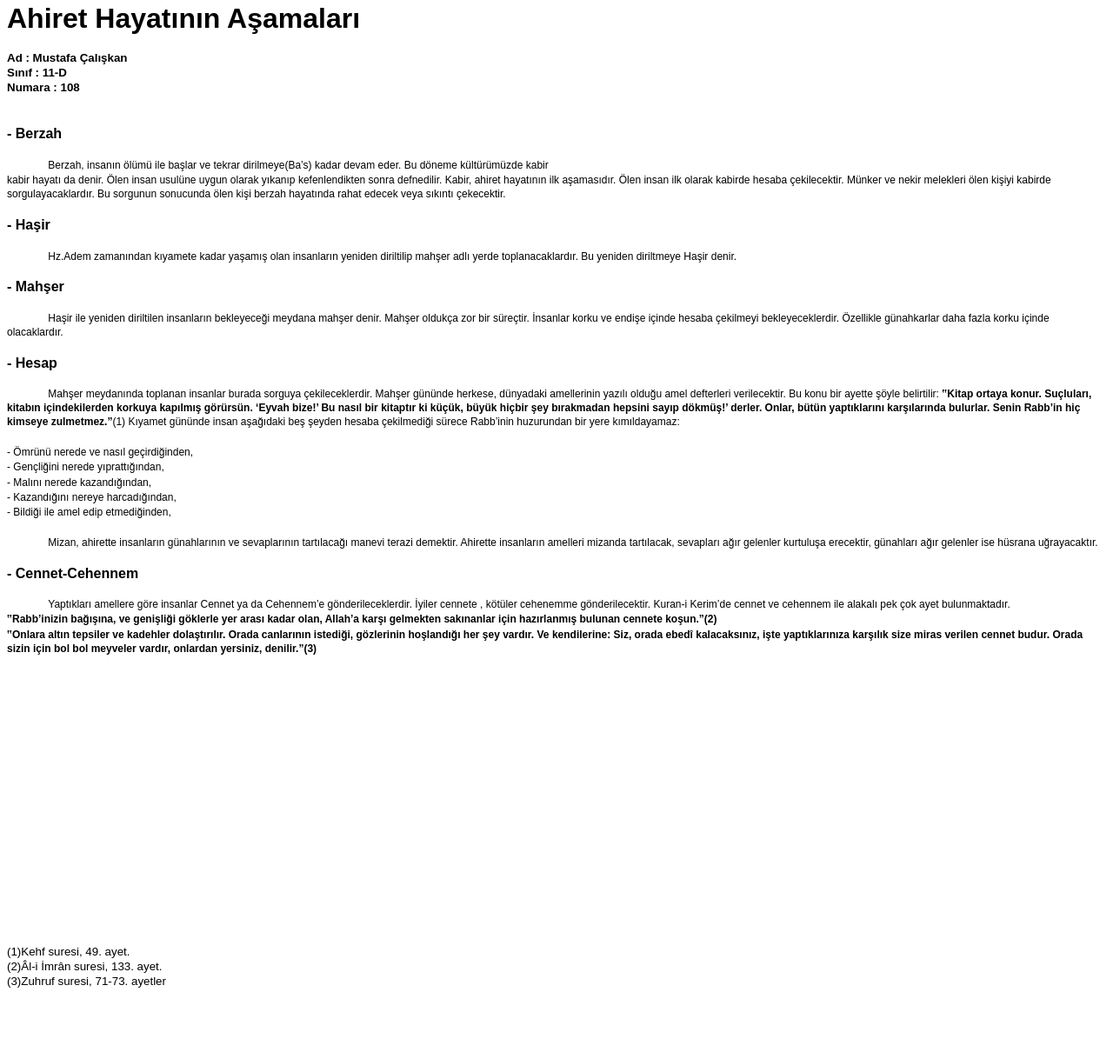
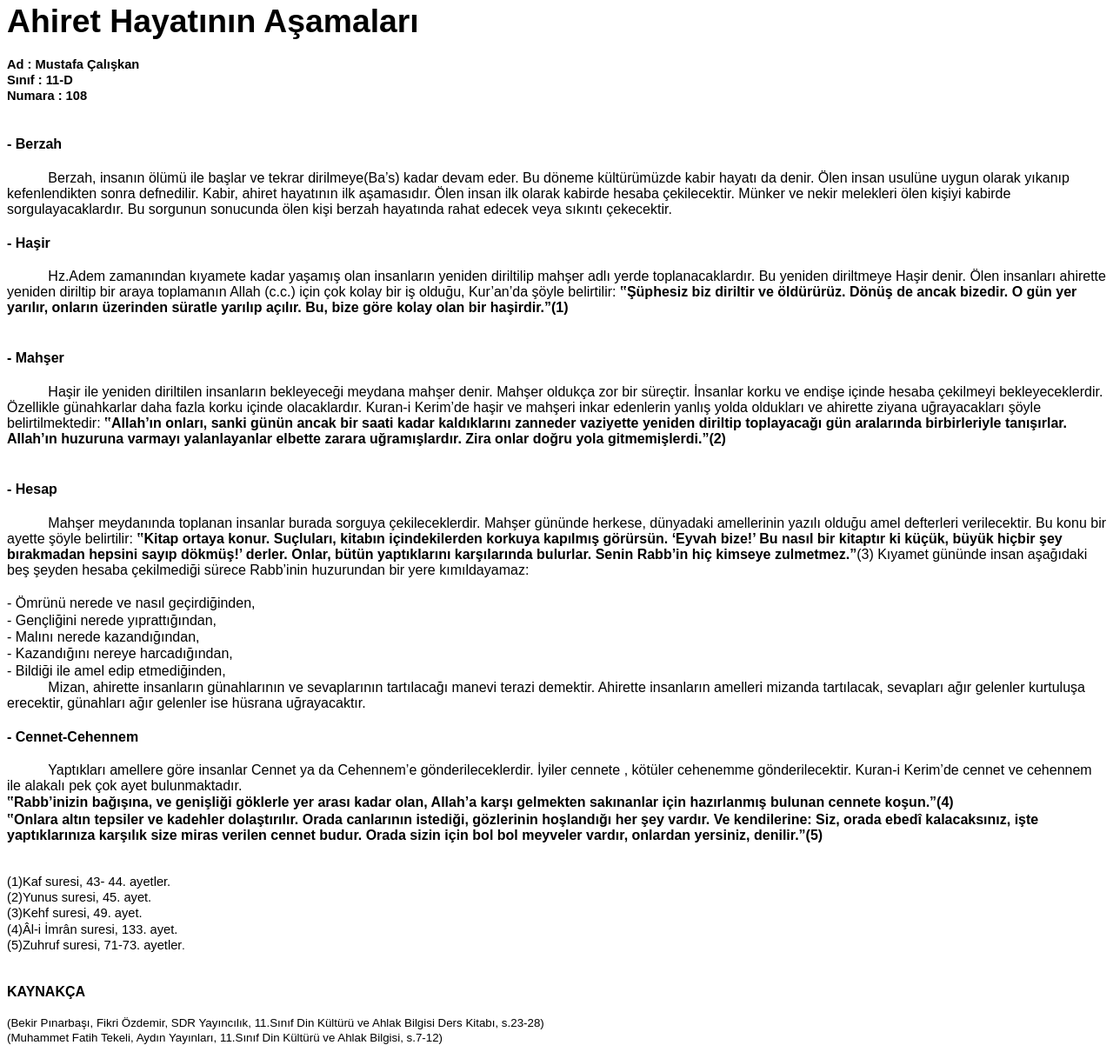
Before and after one commit to musfay/musfay.github.io, a plain HTML site: page ahirethayatininasamalari.html in a window 1280 px wide. Shown: the part 5-1215 px from the top of the page at 87% size. Before the commit the page ends 1150 px from the top, so only its background shows below. Drawn offline with Linux system fonts and the light colour scheme.

Commit message:
din perf

```diff
--- a/ahirethayatininasamalari.html
+++ b/ahirethayatininasamalari.html
@@ -62,11 +62,12 @@ border:none;
 page-break-after:always;
 }
 .tm5 {
+font-size:28.0pt;
 font-family:"Arial";
 font-weight:bold;
 }
 .tm6 {
-font-size:24.0pt;
+font-size:11.0pt;
 font-family:"Arial";
 font-weight:bold;
 }
@@ -80,111 +81,101 @@ margin-left:0.0pt;
 text-indent:35.5pt;
 }
 .tm9 {
-font-size:9.0pt;
+font-size:12.0pt;
 font-family:"Arial";
 }
 .tm10 {
-font-size:9.0pt;
+border:none;
+}
+.tm11 {
 font-family:"Arial";
 font-weight:bold;
 }
-.tm11 {
-border:none;
-}
 .tm12 {
-font-size:16.0pt;
-font-weight:bold;
+font-family:"Arial";
 }
 .tm13 {
-font-family:"Ubuntu";
-font-weight:bold;
+font-size:11.0pt;
+font-family:"Arial";
 }
 .tm14 {
 font-size:11.0pt;
-font-family:"Ubuntu";
-font-weight:bold;
+font-family:"Basic Roman";
 }
 .tm15 {
-font-size:16.0pt;
-font-family:"Ubuntu";
-font-weight:bold;
-}
-.tm16 {
-font-family:"Arial";
+font-family:"Basic Roman";
 }
 
 </style>
 </head>
 <body>
-<p class="Normal"><strong><span class="tm5"></span><span class="tm6">Ahiret Hayat&#305;n&#305;n A&#351;amalar&#305;</span></strong></p>
-<p class="Normal"><strong><span class="tm5">&#160;</span></strong></p>
-<p class="Normal"><strong><span class="tm5">Ad : Mustafa &Ccedil;al&#305;&#351;kan </span></strong></p>
-<p class="Normal"><strong><span class="tm5">S&#305;n&#305;f : 11-D</span></strong></p>
-<p class="Normal"><strong><span class="tm5">Numara : 108</span></strong></p>
-<p class="Normal"><strong><span class="tm5">&#160;</span></strong></p>
-<p class="Normal"><strong><span class="tm5">&#160;</span></strong></p>
-<p class="Normal"><strong><span class="tm5"></span><span class="tm7">- Berzah</span><span class="tm5"> </span></strong></p>
+<p class="Normal"><strong><span class="tm5">Ahiret Hayat&#305;n&#305;n A&#351;amalar&#305;</span></strong></p>
+<p class="Normal"><strong><span class="tm6">&#160;</span></strong></p>
+<p class="Normal"><strong><span class="tm6">Ad : Mustafa &Ccedil;al&#305;&#351;kan </span></strong></p>
+<p class="Normal"><strong><span class="tm6">S&#305;n&#305;f : 11-D</span></strong></p>
+<p class="Normal"><strong><span class="tm6">Numara : 108</span></strong></p>
+<p class="Normal"><strong><span class="tm6">&#160;</span></strong></p>
+<p class="Normal"><strong><span class="tm6">&#160;</span></strong></p>
+<p class="Normal"><strong><span class="tm7">- Berzah </span></strong></p>
 <p class="Normal tm8"><span class="tm9">&#160;</span></p>
-<p class="Normal tm8"><span class="tm9">Berzah, insan&#305;n &ouml;l&uuml;m&uuml; ile ba&#351;lar ve tekrar dirilmeye(Ba&#8217;s) kadar devam eder. Bu d&ouml;neme k&uuml;lt&uuml;r&uuml;m&uuml;zde kabir </span></p>
-<p class="Normal"><span class="tm9">kabir hayat&#305; da denir. &Ouml;len insan usul&uuml;ne uygun olarak y&#305;kan&#305;p kefenlendikten sonra defnedilir. Kabir, ahiret hayat&#305;n&#305;n ilk a&#351;amas&#305;d&#305;r.
-&Ouml;len insan ilk olarak kabirde hesaba &ccedil;ekilecektir. M&uuml;nker ve nekir melekleri &ouml;len ki&#351;iyi kabirde sorgulayacaklard&#305;r. Bu sorgunun sonucunda &ouml;len ki&#351;i berzah hayat&#305;nda rahat edecek
-veya s&#305;k&#305;nt&#305; &ccedil;ekecektir. </span></p>
+<p class="Normal tm8"><span class="tm9">Berzah, insan&#305;n &ouml;l&uuml;m&uuml; ile ba&#351;lar ve tekrar dirilmeye(Ba&#8217;s) kadar devam eder. Bu d&ouml;neme k&uuml;lt&uuml;r&uuml;m&uuml;zde kabir hayat&#305; da denir.
+&Ouml;len insan usul&uuml;ne uygun olarak y&#305;kan&#305;p kefenlendikten sonra defnedilir. Kabir, ahiret hayat&#305;n&#305;n ilk a&#351;amas&#305;d&#305;r. &Ouml;len insan ilk olarak kabirde hesaba &ccedil;ekilecektir. M&uuml;nker
+ve nekir melekleri &ouml;len ki&#351;iyi kabirde sorgulayacaklard&#305;r. Bu sorgunun sonucunda &ouml;len ki&#351;i berzah hayat&#305;nda rahat edecek veya s&#305;k&#305;nt&#305; &ccedil;ekecektir. </span></p>
 <p class="Normal"><span class="tm9">&#160;</span></p>
-<p class="Normal"><strong><span class="tm5"></span><span class="tm7">- Ha&#351;ir</span></strong></p>
+<p class="Normal"><strong><span class="tm7">- Ha&#351;ir</span></strong></p>
 <p class="Normal tm8"><span class="tm9">&#160;</span></p>
-<p class="Normal tm8"><span class="tm9">Hz.Adem zaman&#305;ndan k&#305;yamete kadar ya&#351;am&#305;&#351; olan insanlar&#305;n yeniden diriltilip mah&#351;er adl&#305; yerde toplanacaklard&#305;r. Bu yeniden diriltmeye Ha&#351;ir
-denir.</span></p>
+<p class="Normal tm8"><strong><span class="tm7"></span></strong><span class="tm9">Hz.Adem zaman&#305;ndan k&#305;yamete kadar ya&#351;am&#305;&#351; olan insanlar&#305;n yeniden diriltilip mah&#351;er adl&#305; yerde toplanacaklard&#305;r.
+Bu yeniden diriltmeye Ha&#351;ir denir. &Ouml;len insanlar&#305; ahirette yeniden diriltip bir araya toplaman&#305;n Allah (c.c.) i&ccedil;in &ccedil;ok kolay bir i&#351; oldu&#287;u, Kur&#8217;an&#8217;da &#351;&ouml;yle
+belirtilir: </span><strong><span class="tm7">&#8223;&#350;&uuml;phesiz biz diriltir ve &ouml;ld&uuml;r&uuml;r&uuml;z. D&ouml;n&uuml;&#351; de ancak bizedir. O g&uuml;n yer yar&#305;l&#305;r, onlar&#305;n &uuml;zerinden s&uuml;ratle
+yar&#305;l&#305;p a&ccedil;&#305;l&#305;r. Bu, bize g&ouml;re kolay olan bir ha&#351;irdir.&#8221;(1)</span></strong></p>
 <p class="Normal tm8"><span class="tm9">&#160;</span></p>
-<p class="Normal"><strong><span class="tm5"></span><span class="tm7">- Mah&#351;er</span></strong></p>
 <p class="Normal tm8"><span class="tm9">&#160;</span></p>
-<p class="Normal tm8"><span class="tm9">Ha&#351;ir ile yeniden diriltilen insanlar&#305;n bekleyece&#287;i meydana mah&#351;er denir. Mah&#351;er olduk&ccedil;a zor bir s&uuml;re&ccedil;tir. &#304;nsanlar korku ve endi&#351;e
-i&ccedil;inde hesaba &ccedil;ekilmeyi bekleyeceklerdir. &Ouml;zellikle g&uuml;nahkarlar daha fazla korku i&ccedil;inde olacaklard&#305;r.</span></p>
+<p class="Normal"><strong><span class="tm7">- Mah&#351;er</span></strong></p>
+<p class="Normal tm8"><span class="tm9">&#160;</span></p>
+<p class="Normal tm8"><strong><span class="tm7"></span></strong><span class="tm9">Ha&#351;ir ile yeniden diriltilen insanlar&#305;n bekleyece&#287;i meydana mah&#351;er denir. Mah&#351;er olduk&ccedil;a zor bir s&uuml;re&ccedil;tir.
+&#304;nsanlar korku ve endi&#351;e i&ccedil;inde hesaba &ccedil;ekilmeyi bekleyeceklerdir. &Ouml;zellikle g&uuml;nahkarlar daha fazla korku i&ccedil;inde olacaklard&#305;r. Kuran-i Kerim&#8217;de ha&#351;ir ve mah&#351;eri
+inkar edenlerin yanl&#305;&#351; yolda olduklar&#305; ve ahirette ziyana u&#287;rayacaklar&#305; &#351;&ouml;yle belirtilmektedir:</span><strong><span
+ class="tm7"> &#8223;Allah&#8217;&#305;n onlar&#305;, sanki g&uuml;n&uuml;n ancak bir saati kadar kald&#305;klar&#305;n&#305; zanneder vaziyette yeniden diriltip toplayaca&#287;&#305; g&uuml;n aralar&#305;nda birbirleriyle
+tan&#305;&#351;&#305;rlar. Allah&#8217;&#305;n huzuruna varmay&#305; yalanlayanlar elbette zarara u&#287;ram&#305;&#351;lard&#305;r. Zira onlar do&#287;ru yola gitmemi&#351;lerdi.&#8221;(2)</span></strong></p>
+<p class="Normal tm8"><span class="tm9">&#160;</span></p>
 <p class="Normal"><span class="tm9">&#160;</span></p>
-<p class="Normal"><strong><span class="tm5"></span><span class="tm7">- Hesap</span></strong></p>
+<p class="Normal"><strong><span class="tm7">- Hesap</span></strong></p>
 <p class="Normal tm8"><span class="tm9">&#160;</span></p>
 <p class="Normal tm8"><span class="tm9">Mah&#351;er meydan&#305;nda toplanan insanlar burada sorguya &ccedil;ekileceklerdir. Mah&#351;er g&uuml;n&uuml;nde herkese, d&uuml;nyadaki amellerinin yaz&#305;l&#305; oldu&#287;u amel
-defterleri verilecektir. Bu konu bir ayette &#351;&ouml;yle belirtilir: </span><strong><span class="tm10">&#8223;Kitap ortaya konur. Su&ccedil;lular&#305;, kitab&#305;n i&ccedil;indekilerden korkuya kap&#305;lm&#305;&#351;
+defterleri verilecektir. Bu konu bir ayette &#351;&ouml;yle belirtilir: </span><strong><span class="tm7">&#8223;Kitap ortaya konur. Su&ccedil;lular&#305;, kitab&#305;n i&ccedil;indekilerden korkuya kap&#305;lm&#305;&#351;
 g&ouml;r&uuml;rs&uuml;n. &#8216;Eyvah bize!&#8217; Bu nas&#305;l bir kitapt&#305;r ki k&uuml;&ccedil;&uuml;k, b&uuml;y&uuml;k hi&ccedil;bir &#351;ey b&#305;rakmadan hepsini say&#305;p d&ouml;km&uuml;&#351;!&#8217; derler.
 Onlar, b&uuml;t&uuml;n yapt&#305;klar&#305;n&#305; kar&#351;&#305;lar&#305;nda bulurlar. Senin Rabb&#8217;in hi&ccedil; kimseye zulmetmez.&#8221;</span></strong><span
- class="tm9">(1) K&#305;yamet g&uuml;n&uuml;nde insan a&#351;a&#287;&#305;daki be&#351; &#351;eyden hesaba &ccedil;ekilmedi&#287;i s&uuml;rece Rabb&#8217;inin huzurundan bir yere k&#305;m&#305;ldayamaz:</span></p>
+ class="tm9">(3) K&#305;yamet g&uuml;n&uuml;nde insan a&#351;a&#287;&#305;daki be&#351; &#351;eyden hesaba &ccedil;ekilmedi&#287;i s&uuml;rece Rabb&#8217;inin huzurundan bir yere k&#305;m&#305;ldayamaz:</span></p>
 <p class="Normal"><span class="tm9">&#160;</span></p>
 <p class="Normal"><span class="tm9">- &Ouml;mr&uuml;n&uuml; nerede ve nas&#305;l ge&ccedil;irdi&#287;inden,</span></p>
 <p class="Normal"><span class="tm9">- Gen&ccedil;li&#287;ini nerede y&#305;pratt&#305;&#287;&#305;ndan,</span></p>
 <p class="Normal"><span class="tm9">- Mal&#305;n&#305; nerede kazand&#305;&#287;&#305;ndan,</span></p>
 <p class="Normal"><span class="tm9">- Kazand&#305;&#287;&#305;n&#305; nereye harcad&#305;&#287;&#305;ndan,</span></p>
 <p class="Normal"><span class="tm9">- Bildi&#287;i ile amel edip etmedi&#287;inden,</span></p>
-<p class="Normal"><span class="tm9">&#160;</span></p>
 <p class="Normal tm8"><span class="tm9">Mizan, ahirette insanlar&#305;n g&uuml;nahlar&#305;n&#305;n ve sevaplar&#305;n&#305;n tart&#305;laca&#287;&#305; manevi terazi demektir. Ahirette insanlar&#305;n amelleri mizanda tart&#305;lacak,
 sevaplar&#305; a&#287;&#305;r gelenler kurtulu&#351;a erecektir, g&uuml;nahlar&#305; a&#287;&#305;r gelenler ise h&uuml;srana u&#287;rayacakt&#305;r.</span></p>
 <p class="Normal tm8"><span class="tm9">&#160;</span></p>
-<p class="Normal"><strong><span class="tm10"></span><span class="tm7">- Cennet-Cehennem</span></strong></p>
+<p class="Normal"><strong><span class="tm7">- Cennet-Cehennem</span></strong></p>
 <p class="Normal tm8"><span class="tm9">&#160;</span></p>
 <p class="Normal tm8"><span class="tm9">Yapt&#305;klar&#305; amellere g&ouml;re insanlar Cennet ya da Cehennem&#8217;e g&ouml;nderileceklerdir. &#304;yiler cennete , k&ouml;t&uuml;ler cehenemme g&ouml;nderilecektir. Kuran-i
 Kerim&#8217;de cennet ve cehennem ile alakal&#305; pek &ccedil;ok ayet bulunmaktad&#305;r.</span></p>
-<p class="Normal tm11"><strong><span class="tm10">&#8223;Rabb&#8217;inizin ba&#287;&#305;&#351;&#305;na, ve geni&#351;li&#287;i g&ouml;klerle yer aras&#305; kadar olan, Allah&#8217;a kar&#351;&#305; gelmekten sak&#305;nanlar
-i&ccedil;in haz&#305;rlanm&#305;&#351; bulunan cennete ko&#351;un.&#8221;(2)</span></strong></p>
-<p class="Normal tm11"><strong><span class="tm10">&#8223;Onlara alt&#305;n tepsiler ve kadehler dola&#351;t&#305;r&#305;l&#305;r. Orada canlar&#305;n&#305;n istedi&#287;i, g&ouml;zlerinin ho&#351;land&#305;&#287;&#305; her
+<p class="Normal tm10"><strong><span class="tm7">&#8223;Rabb&#8217;inizin ba&#287;&#305;&#351;&#305;na, ve geni&#351;li&#287;i g&ouml;klerle yer aras&#305; kadar olan, Allah&#8217;a kar&#351;&#305; gelmekten sak&#305;nanlar
+i&ccedil;in haz&#305;rlanm&#305;&#351; bulunan cennete ko&#351;un.&#8221;(4)</span></strong></p>
+<p class="Normal tm10"><strong><span class="tm7">&#8223;Onlara alt&#305;n tepsiler ve kadehler dola&#351;t&#305;r&#305;l&#305;r. Orada canlar&#305;n&#305;n istedi&#287;i, g&ouml;zlerinin ho&#351;land&#305;&#287;&#305; her
 &#351;ey vard&#305;r. Ve kendilerine: Siz, orada ebed&icirc; kalacaks&#305;n&#305;z, i&#351;te yapt&#305;klar&#305;n&#305;za kar&#351;&#305;l&#305;k size miras verilen cennet budur. Orada sizin i&ccedil;in bol bol meyveler
-vard&#305;r, onlardan yersiniz, denilir.&#8221;(3)</span></strong></p>
-<p class="Normal tm11"><strong><span class="tm10">&#160;</span></strong></p>
-<p class="Normal tm8"><span class="tm9">&#160;</span></p>
-<p class="Normal tm8"><strong><span class="tm10">&#160;</span></strong></p>
-<p class="Normal"><span class="tm9">&#160;</span></p>
-<p class="Normal tm8"><span class="tm9">&#160;</span></p>
-<p class="Normal"><span class="tm9">&#160;</span></p>
-<p class="Normal"><span class="tm9">&#160;</span></p>
-<p class="Normal tm8"><strong><span class="tm10">&#160;</span></strong></p>
-<p class="Normal"><strong><span class="tm5">&#160;</span></strong></p>
-<p class="Normal"><strong><span class="tm5">&#160;</span></strong></p>
-<p class="Normal"><strong><span class="tm5">&#160;</span></strong></p>
-<p class="Normal"><strong><span class="tm12">&#160;</span></strong></p>
-<p class="Normal"><strong><span class="tm13">&#160;</span></strong></p>
-<p class="Normal"><strong><span class="tm14">&#160;</span></strong></p>
-<p class="Normal"><strong><span class="tm15">&#160;</span></strong></p>
-<p class="Normal"><strong><span class="tm15">&#160;</span></strong></p>
-<p class="Normal"><strong><span class="tm15">&#160;</span></strong></p>
-<p class="Normal tm11"><span class="tm16">(1)Kehf suresi, 49. ayet.</span></p>
-<p class="Normal tm11"><span class="tm16">(2)&Acirc;l-i &#304;mr&acirc;n suresi, 133. ayet.</span></p>
-<p class="Normal tm11"><span class="tm16">(3)Zuhruf suresi, 71-73. ayetler</span></p>
+vard&#305;r, onlardan yersiniz, denilir.&#8221;(5)</span></strong></p>
+<p class="Normal tm10"><strong><span class="tm11">&#160;</span></strong></p>
+<p class="Normal tm8"><span class="tm12">&#160;</span></p>
+<p class="Normal tm10"><span class="tm13">(1)Kaf suresi, 43- 44. ayetler.</span></p>
+<p class="Normal tm10"><span class="tm13">(2)Yunus suresi, 45. ayet.</span></p>
+<p class="Normal tm10"><span class="tm13">(3)Kehf suresi, 49. ayet.</span></p>
+<p class="Normal tm10"><span class="tm14"></span><span class="tm13">(4)&Acirc;l-i &#304;mr&acirc;n suresi, 133. ayet.</span></p>
+<p class="Normal tm10"><span class="tm15"></span><span class="tm13">(5)Zuhruf suresi, 71-73. ayetler</span><span class="tm15">.</span></p>
+<p class="Normal tm10"><span class="tm15">&#160;</span></p>
+<p class="Normal tm10"><span class="tm15">&#160;</span></p>
+<p class="Normal tm10"><strong><span class="tm7">KAYNAK&Ccedil;A</span></strong></p>
+<p class="Normal tm10"><strong><span class="tm11">&#160;</span></strong></p>
+<p class="Normal tm10"><span class="tm12">(Bekir P&#305;narba&#351;&#305;, Fikri &Ouml;zdemir, SDR Yay&#305;nc&#305;l&#305;k, 11.S&#305;n&#305;f Din K&uuml;lt&uuml;r&uuml; ve Ahlak Bilgisi Ders Kitab&#305;, s.23-28) </span></p>
+<p class="Normal tm10"><span class="tm12">(Muhammet Fatih Tekeli, Ayd&#305;n Yay&#305;nlar&#305;, 11.S&#305;n&#305;f Din K&uuml;lt&uuml;r&uuml; ve Ahlak Bilgisi, s.7-12)</span></p>
 </body>
 </html>
```
